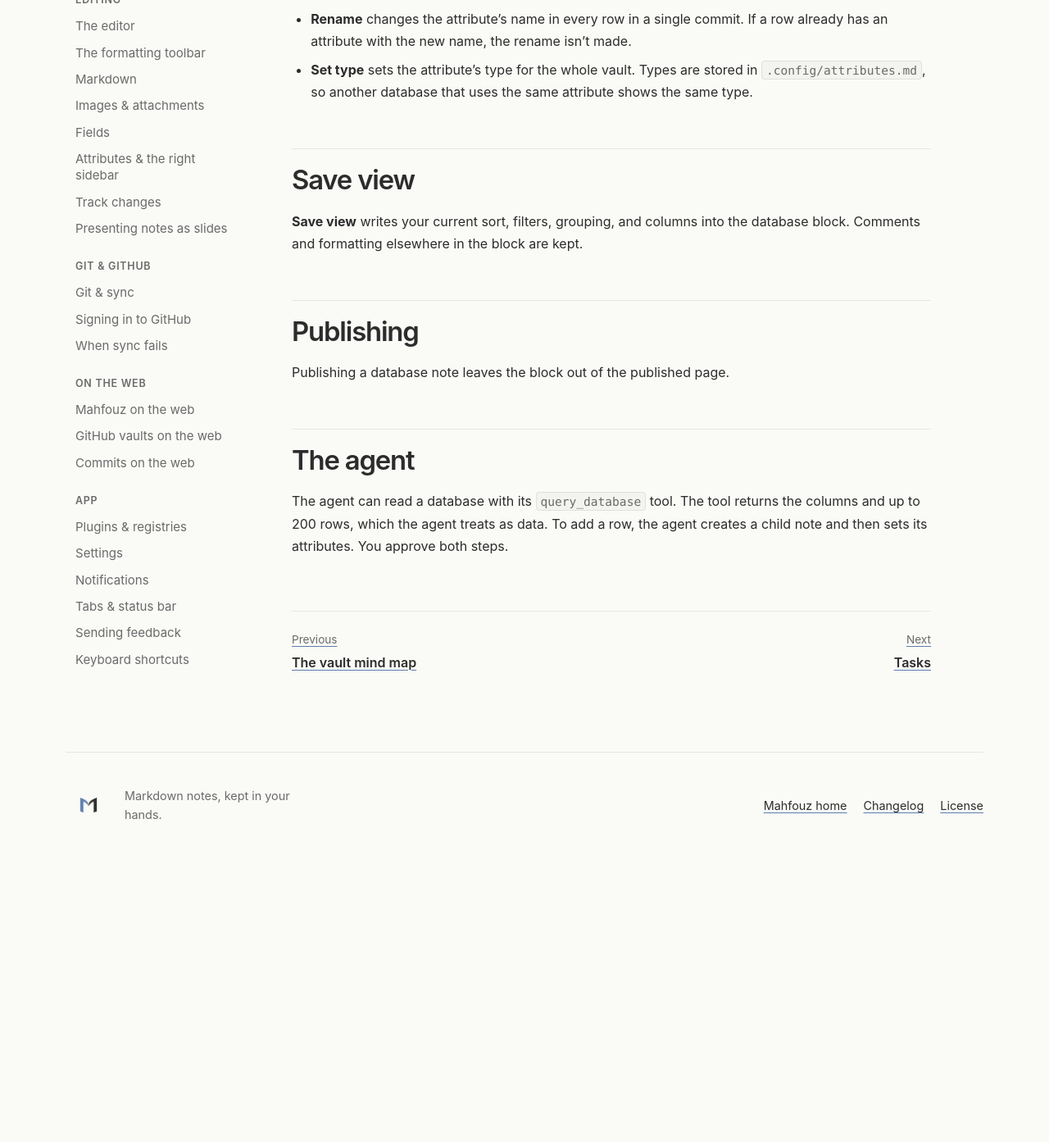
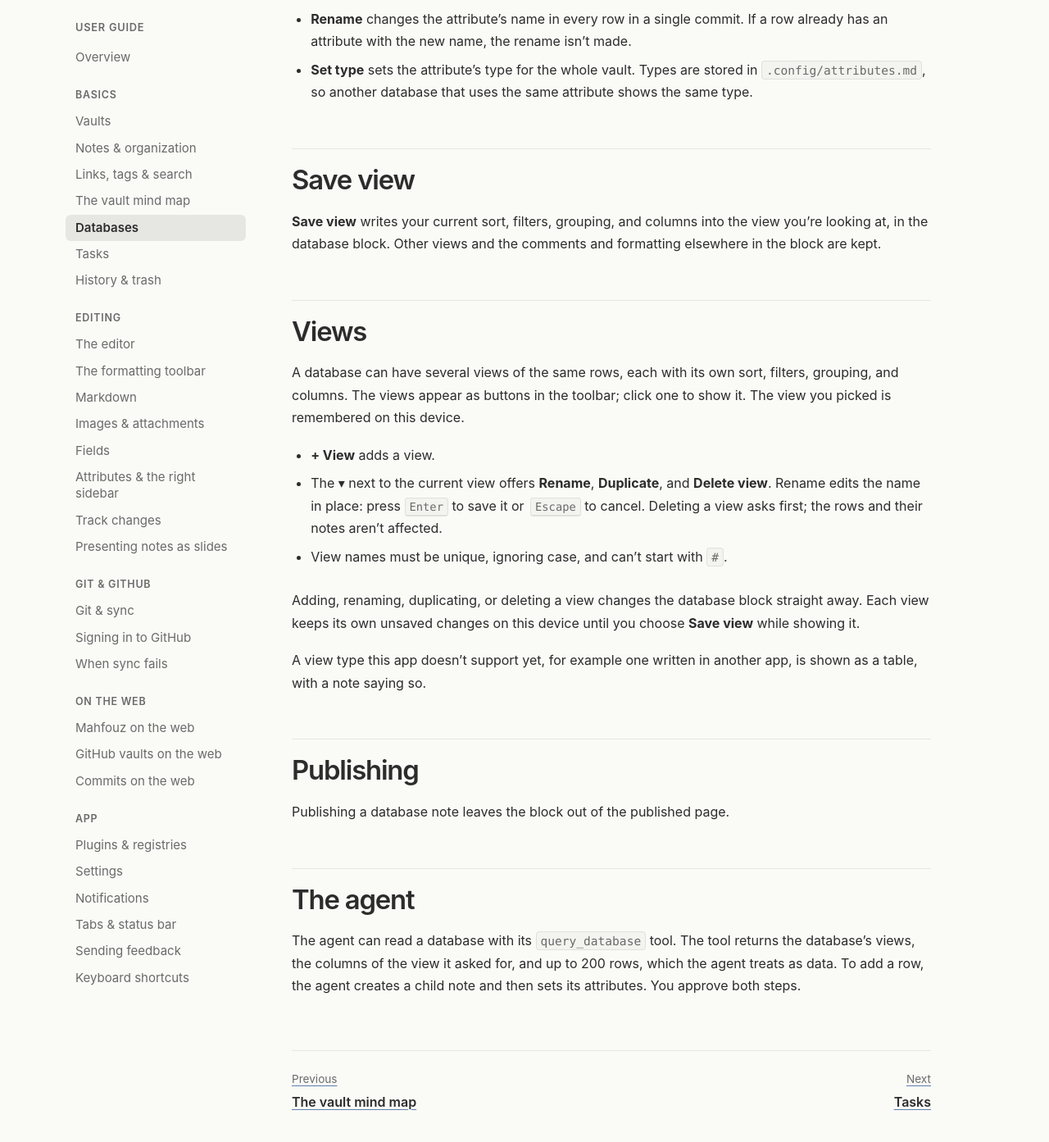
Before and after one commit to mahfouz-app/docs, a Jekyll site: the page built from guide/databases.md, in a window 1280 px wide and 1400 px high, scrolled down 3633 px. Shown: the top 1393 px of the window at 82% size. Built offline with Jekyll 4.4.1, drawn with Linux system fonts in a browser that asks for light colours; before the commit the page ends 4679 px from its top, so only the background shows below that.

Commit message:
guide: named database views
Co-Authored-By: Claude Opus 5.5 <noreply@anthropic.com>

```diff
--- a/guide/databases.md
+++ b/guide/databases.md
@@ -141,7 +141,28 @@ vault directly instead of becoming suggestions.
 ## Save view
 
 **Save view** writes your current sort, filters, grouping, and columns into the
-database block. Comments and formatting elsewhere in the block are kept.
+view you're looking at, in the database block. Other views and the comments
+and formatting elsewhere in the block are kept.
+
+## Views
+
+A database can have several views of the same rows, each with its own sort,
+filters, grouping, and columns. The views appear as buttons in the toolbar;
+click one to show it. The view you picked is remembered on this device.
+
+- **+ View** adds a view.
+- The **▾** next to the current view offers **Rename**, **Duplicate**, and
+  **Delete view**. Rename edits the name in place: press <kbd>Enter</kbd> to
+  save it or <kbd>Escape</kbd> to cancel. Deleting a view asks first; the rows
+  and their notes aren't affected.
+- View names must be unique, ignoring case, and can't start with `#`.
+
+Adding, renaming, duplicating, or deleting a view changes the database block
+straight away. Each view keeps its own unsaved changes on this device until
+you choose **Save view** while showing it.
+
+A view type this app doesn't support yet, for example one written in another
+app, is shown as a table, with a note saying so.
 
 ## Publishing
 
@@ -150,6 +171,7 @@ Publishing a database note leaves the block out of the published page.
 ## The agent
 
 The agent can read a database with its `query_database` tool. The tool
-returns the columns and up to 200 rows, which the agent treats as data. To
+returns the database's views, the columns of the view it asked for, and up to
+200 rows, which the agent treats as data. To
 add a row, the agent creates a child note and then sets its attributes. You
 approve both steps.
```
